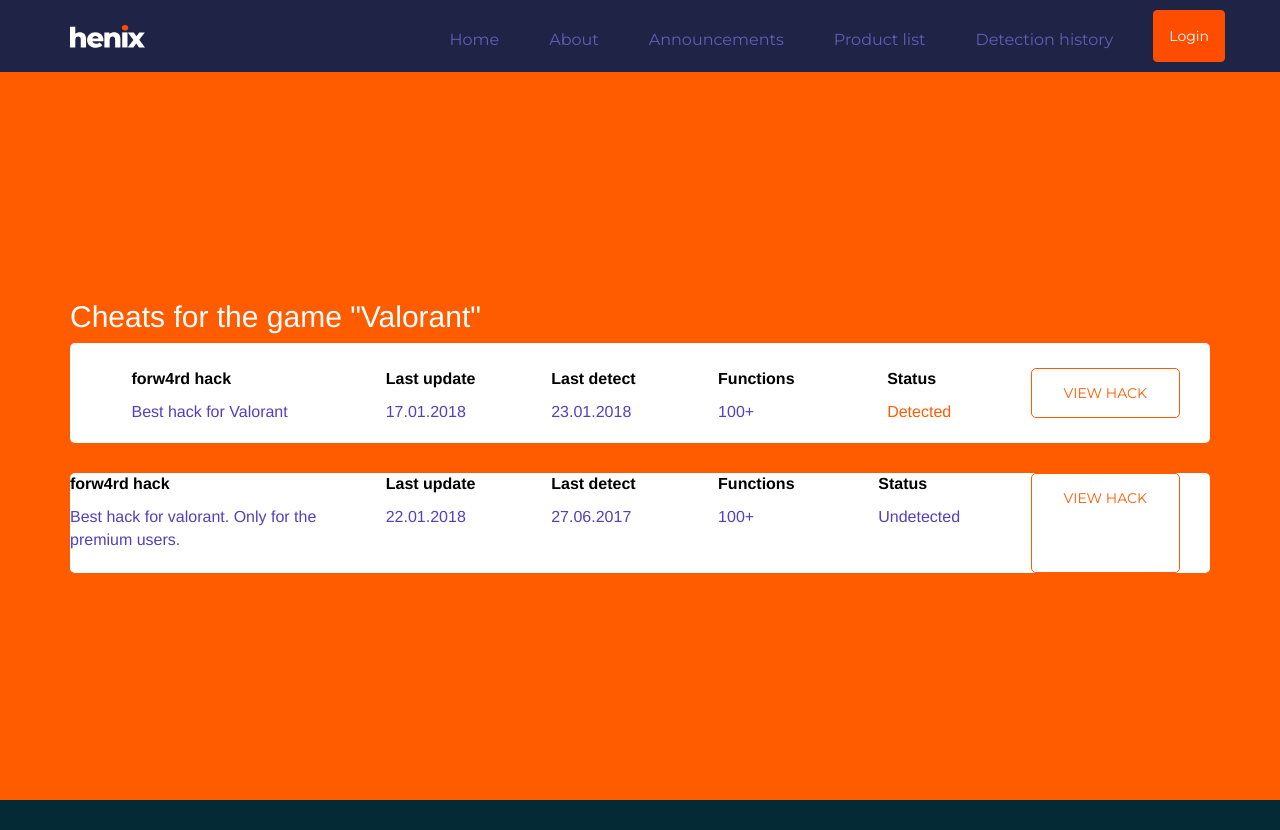
After one commit to SentF/henix, a Flask app: page /game in a window 1280 px wide. The commit adds this page. Run offline with Flask 2, Linux system fonts and the light colour scheme; some libraries are stand-ins or nearby versions.

Commit message:
Add game page

```diff
--- a/app.py
+++ b/app.py
@@ -8,6 +8,10 @@ app = Flask(__name__)
 def hello_world():
     return render('index.html')
 
+@app.route('/game')
+def hello_world1():
+    return render('game.html')
+
 
 if __name__ == '__main__':
-    app.run()
+    app.run(debug=True)
--- a/static/css/styles.css
+++ b/static/css/styles.css
@@ -9,7 +9,6 @@
 /* Default */
 /* ======= Base ======= */
 body {
-    font-family: 'Lato', arial, sans-serif;
     color: #444;
     font-size: 16px;
     -webkit-font-smoothing: antialiased;
@@ -544,6 +543,78 @@ pre code {
     color: #fb866a;
 }
 
+/* ====== Cheats Section ====== */
+.cheats {
+    background: #FF5C00;
+    color: #fff;
+    padding-top: 150px;
+}
+
+a.orange_whiteBG_btn, .orange_whiteBG_btn {
+    border: 1px solid #FF5C00;
+    box-sizing: border-box;
+    border-radius: 5px;
+    color: #FF5C00;
+    font-weight: 200;
+    background: #fff;
+    padding: 14px 32px;
+}
+
+a.orange_whiteBG_btn:hover,
+.orange_whiteBG_btn:hover {
+    border: 1px solid #fff;
+    background: #FF5C00;
+    color: #fff;
+}
+
+.cheats .row {
+    background: #fff;
+}
+
+.description_item {
+    color: black;
+    font-weight: 600;
+}
+
+.description_value {
+    color: #553fbe;
+}
+
+.red_status {
+    color: #FF5C00;
+}
+
+.cheat {
+    width: 100%;
+    background: white;
+
+    height: 100px;
+
+    border-radius: 5px;
+    margin-bottom: 30px;
+
+    display: grid;
+    grid-template-columns: 12fr 7fr 7fr 7fr 7fr 9fr;
+    grid-template-rows: 50px;
+}
+
+.cheat:hover {
+    box-shadow: 0 0 0 8px #FF9365, 0 0 0 8px #FF9365;
+}
+
+.cheat_min_data {
+    height: 100px;
+    margin: 0 auto;
+
+    border-right-width: 1px;
+    border: #ff9365;
+}
+
+.grid_center{
+    height: 50px;
+    margin: 25px 0;
+}
+
 /* Extra small devices (phones, less than 768px) */
 @media (max-width: 767px) {
     .header .main-nav button {
--- /dev/null
+++ b/templates/game.html
@@ -0,0 +1,70 @@
+{% extends 'base.html' %}
+
+{% block title %}A game{% endblock %}
+
+{% block content %}
+    <!-- ******cheats****** -->
+    <section id="cheats" class="cheats section offset-header">
+        <div class="container">
+            <h2 class="title">Cheats for the game "Valorant"</h2>
+            <div class="cheat">
+                <div class="cheat_min_data">
+                    <div class="grid_center">
+                        <p class="description_item">forw4rd hack</p>
+                        <p class="description_value">Best hack for Valorant</p>
+                    </div>
+                </div>
+                <div class="cheat_min_data">
+                    <div class="grid_center">
+                        <p class="description_item">Last update</p>
+                        <p class="description_value">17.01.2018</p>
+                    </div>
+                </div>
+                <div class="cheat_min_data">
+                    <div class="grid_center">
+                        <p class="description_item">Last detect</p>
+                        <p class="description_value">23.01.2018</p>
+                    </div>
+                </div>
+                <div class="cheat_min_data">
+                    <div class="grid_center">
+                        <p class="description_item">Functions</p>
+                        <p class="description_value">100+</p>
+                    </div>
+                </div>
+                <div class="cheat_min_data">
+                    <div class="grid_center">
+                        <p class="description_item">Status</p>
+                        <p class="description_value red_status">Detected</p>
+                    </div>
+                </div>
+                <div class="cheat_min_data">
+                    <a href="" class="grid_center btn orange_whiteBG_btn">VIEW HACK</a>
+                </div>
+            </div>
+            <div class="cheat">
+                <div class="cheat_min_data">
+                    <p class="description_item">forw4rd hack</p>
+                    <p class="description_value">Best hack for valorant. Only for the premium users.</p>
+                </div>
+                <div class="cheat_min_data">
+                    <p class="description_item">Last update</p>
+                    <p class="description_value">22.01.2018</p>
+                </div>
+                <div class="cheat_min_data">
+                    <p class="description_item">Last detect</p>
+                    <p class="description_value">27.06.2017</p>
+                </div>
+                <div class="cheat_min_data">
+                    <p class="description_item">Functions</p>
+                    <p class="description_value">100+</p>
+                </div>
+                <div class="cheat_min_data">
+                    <p class="description_item">Status</p>
+                    <p class="description_value">Undetected</p>
+                </div>
+                <a href="" class="cheat_min_data btn orange_whiteBG_btn">VIEW HACK</a>
+            </div>
+        </div>
+    </section>
+{% endblock %}
--- a/templates/index.html
+++ b/templates/index.html
@@ -146,7 +146,7 @@
                         <div class="card col-md-4 col-sm-12">
                             <img src="/static/images/games/overwatch.jpg" class="card-img-top" alt="">
                             <div class="card-body">
-                                <h5 class="card-title">OVERWATCH</h5>
+                                <h5 class="card-title">OVERDROCH</h5>
                                 <p class="card-text">Offering various products both internal and external softwares at
                                     different price levels</p>
                                 <a href="#" class="btn btn-block btn-cta-secondary">LEARN MORE</a>
```
